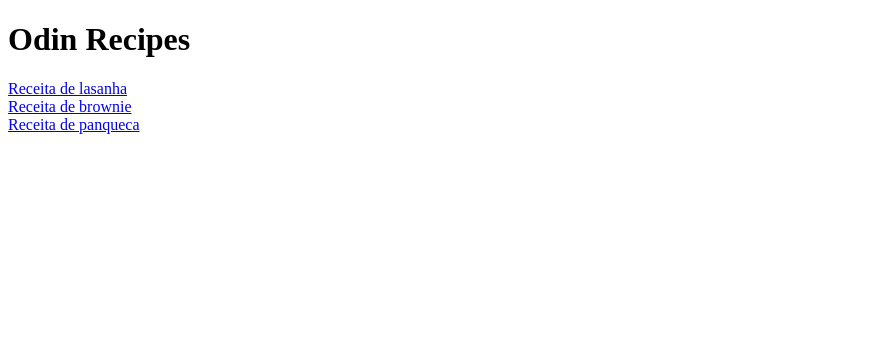
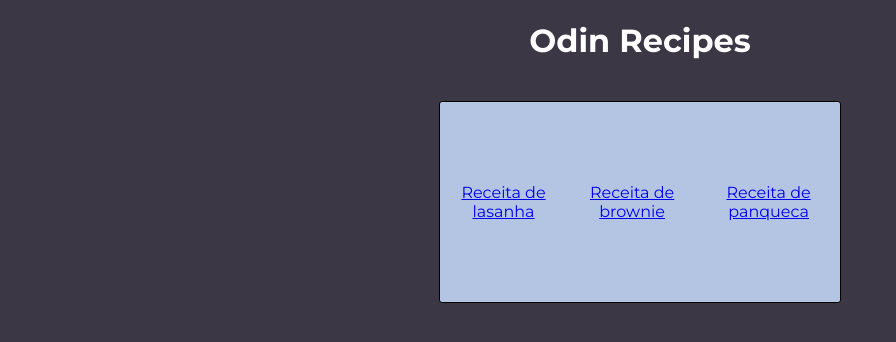
Before and after one commit to VanessaDndll/odin-recipes, a plain HTML site: page index.html in a window 1280 px wide. Shown: the whole page, without its empty margins (0-896 px from the left). Drawn offline with Linux system fonts and the light colour scheme.

Commit message:
fundo, fonte e index prontos

```diff
--- a/index.html
+++ b/index.html
@@ -3,15 +3,20 @@
 <head>
     <meta charset="UTF-8">
     <meta name="viewport" content="width=device-width, initial-scale=1.0">
+    <link rel="stylesheet" href="style.css">
     <title>Pagina inicial</title>
 </head>
 <body>
     <h1>Odin Recipes</h1>
 
-    <a href="recipes/lasanha.html">Receita de lasanha</a>
     <br>
-    <a href="recipes/brownie.html">Receita de brownie</a>
-    <br>
-    <a href="recipes/panqueca.html">Receita de panqueca</a>
+
+    <div class="links">
+        <a href="recipes/lasanha.html" class="link_lasanha">Receita de lasanha</a>
+        <br>
+        <a href="recipes/brownie.html" class="link_brownie">Receita de brownie</a>
+        <br>
+        <a href="recipes/panqueca.html" class="link_panqueca">Receita de panqueca</a>
+    </div>
 </body>
 </html>
--- /dev/null
+++ b/style.css
@@ -0,0 +1,27 @@
+@import url('https://fonts.googleapis.com/css2?family=Montserrat:ital,wght@0,100..900;1,100..900&display=swap');
+
+* {
+    font-family: Montserrat;
+    background-color: #3C3744;
+}
+
+h1 {
+    text-align: center;
+    color: white;
+}
+
+.links {
+    margin: 0 auto;
+    text-align: center;
+    display: flex;
+    align-items: center;
+    background-color: #B4C5E4;
+    height: 200px;
+    width: 400px;
+    border: 1px solid black;
+    border-radius: 3px;
+}
+
+.link_panqueca, .link_brownie, .link_lasanha {
+    background-color: #B4C5E4;
+}
```
Also changed, not shown: recipes/brownie.html (+1 -0 lines), recipes/lasanha.html (+1 -0 lines), recipes/panqueca.html (+1 -0 lines).
